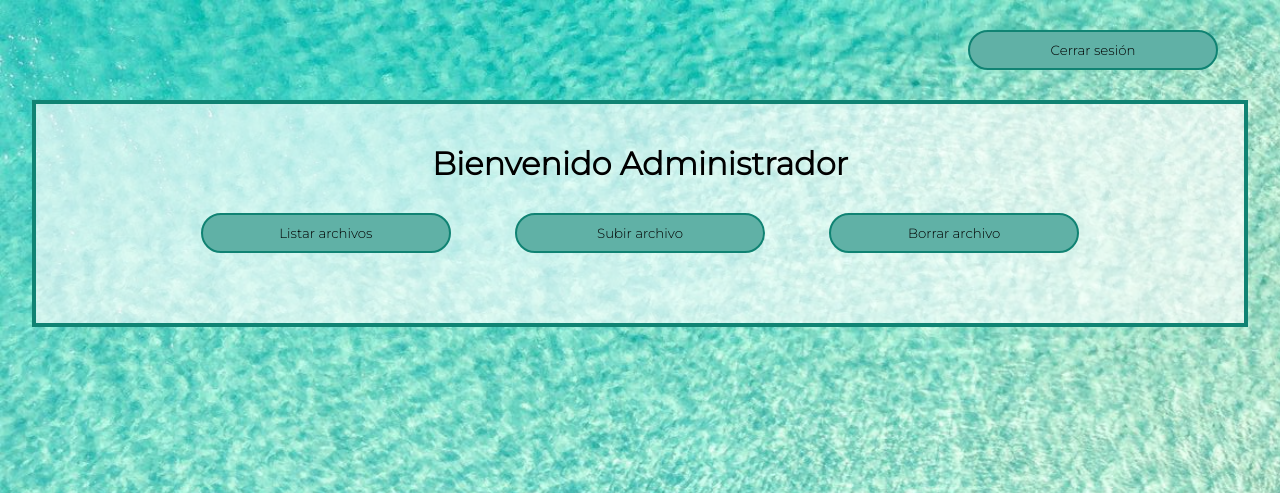
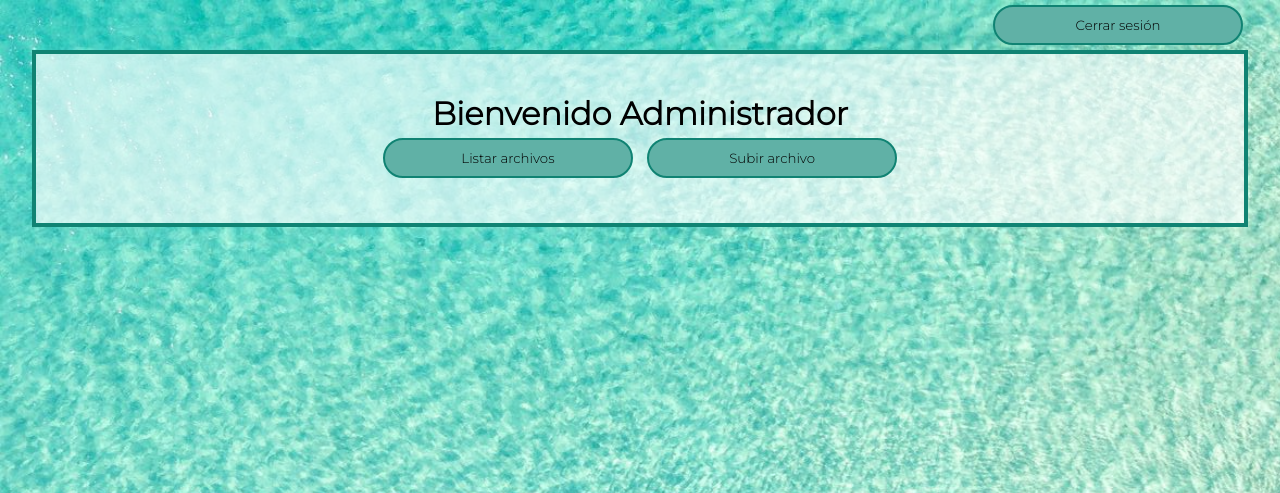
Before and after one commit to DamarisEspinosa/File-Manager, a PHP site: page /admin.php in a window 1280 px wide. Shown: the top 493 px of the page. Run offline with PHP 8.4, Linux system fonts and the light colour scheme.

Commit message:
button style

```diff
--- a/admin.php
+++ b/admin.php
@@ -37,7 +37,6 @@ require "config.php";
         <h1>Bienvenido Administrador</h1>
         <button class="boton" id="list" onclick="mostrarTabla()">Listar archivos</button>
         <button class="boton" id="upload">Subir archivo</button>
-        <button class="boton" id="delete">Borrar archivo</button>
         <br>
         <div class="table" id="tablaArchivos" style="display: none;">
             <?php
@@ -57,7 +56,7 @@ require "config.php";
                 <tr>
                     <td><a href='mostrar_archivo.php?nombre=<?php echo $nombreArchivo; ?>' target='_blank'><?php echo $nombreArchivo; ?></a></td>
                     <td><?php echo $tamañoArchivoKB; ?> KB</td>
-                    <td><button onclick="borrarArchivo('<?php echo $nombreArchivo; ?>')">Borrar</button></td>
+                    <td><button class="boton" onclick="borrarArchivo('<?php echo $nombreArchivo; ?>')">Borrar</button></td>
                 </tr>
                 <?php } ?>
 
--- a/style.css
+++ b/style.css
@@ -66,7 +66,7 @@ body {
     text-align: center;
     border: #108373 2px solid;
     border-radius: 25px;
-    margin: 30px;
+    margin: 5px;
     background-color: #60b1a6;
 }
 .boton:hover {
```
Also changed, not shown: archivos/fondo13.jpg (added).
